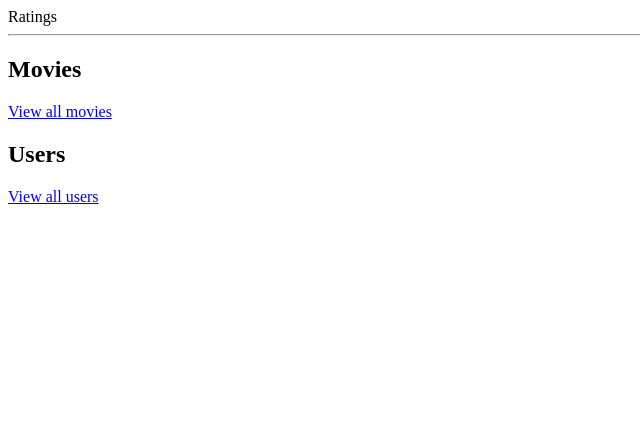
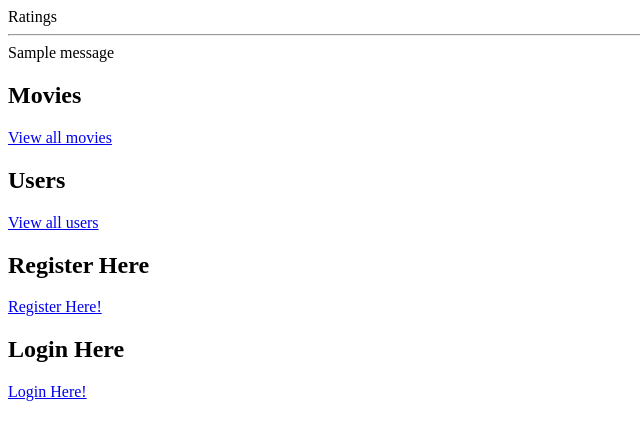
Before and after one commit to Joronimo/ratings-database-sqlalchemy, a Flask app: page / in a window 1280 px wide. Shown: the top 440 px of the page, without its empty margins (0-640 px from the left). Run offline with Flask 2, Linux system fonts and the light colour scheme; tables that the repository leaves empty hold one stand-in row (values such as "Sample post"); one stand-in notice (Sample message) is shown; parts of the project's set-up code (start-up, migrations or seed data) failed here and were passed over.

Commit message:
Made user list, registration form, login form, with redirect and flash messaging

```diff
--- a/seed.py
+++ b/seed.py
@@ -117,4 +117,4 @@ if __name__ == "__main__":
     load_users()
     load_movies()
     load_ratings()
-    # set_val_user_id()
+    set_val_user_id()
--- a/server.py
+++ b/server.py
@@ -2,10 +2,13 @@
 
 from jinja2 import StrictUndefined
 
-from flask import (Flask, render_template, redirect, request, flash, session)
+from flask import (Flask, render_template, redirect, request, flash, session,
+                   Markup)
 from flask_debugtoolbar import DebugToolbarExtension
 
 from model import connect_to_db, db, User, Rating, Movie
+
+from seed import *
 
 
 app = Flask(__name__)
@@ -32,7 +35,59 @@ def user_list():
     users = User.query.all()
     return render_template("user_list.html", users=users)
 
+@app.route("/registration")
+def registration():
+    """Show registration page to enter email and password."""
 
+    return render_template("registration.html")
+
+@app.route("/process-registration", methods=["POST"])
+def processed_registration():
+
+    email = request.form.get("email")
+    password = request.form.get("password")
+
+    email_users = db.session.query(User.email)
+    emails = email_users.filter(User.email == email)
+
+    # print("LOOK FOR THIS!!!!", emails)
+
+    for tup in emails:
+        if email not in tup:
+            user = User(email=email, password=password)
+            db.session.add(user)
+            db.session.commit()
+            return render_template("homepage.html")
+        else:
+            return render_template("login.html")
+
+
+@app.route("/login")
+def login():
+    """Show login page to enter email and password."""
+
+    return render_template("login.html")
+
+@app.route("/process-login", methods=["POST"])
+def processed_login():
+
+    email = request.form.get("email")
+    password = request.form.get("password")
+
+    emails = db.session.query(User.email).filter(User.email == email).all()
+
+    for tup in emails:
+        if email in tup:
+            user_id = db.session.query(User.user_id).filter(User.email == email).all()
+            # print("USER ID: ", user_id)
+            session["user_id"] = user_id
+            message = Markup("Logged In")
+            flash(message)
+            return redirect("/")
+
+    message = Markup("This email is not registered. Please register here.")
+    flash(message)
+    return render_template("registration.html")
 
 if __name__ == "__main__":
     # We have to set debug=True here, since it has to be True at the
--- a/templates/base.html
+++ b/templates/base.html
@@ -7,6 +7,12 @@
   Ratings
   <hr>
 
+  <div class="flashes">
+  {% for message in get_flashed_messages() %}
+    {{ message }}
+  {% endfor %}
+  </div>
+
   {% block content %}{% endblock %}
 
 </body>
--- a/templates/homepage.html
+++ b/templates/homepage.html
@@ -7,4 +7,10 @@
 <h2>Users</h2>
 <p><a href="/users">View all users</a></p>
 
+<h2>Register Here</h2>
+<p><a href="/registration">Register Here!</a></p>
+
+<h2>Login Here</h2>
+<p><a href="/login">Login Here!</a></p>
+
 {% endblock %}
```
Also changed, not shown: templates/login.html (added, +14 -0 lines), templates/registration.html (added, +14 -0 lines).
